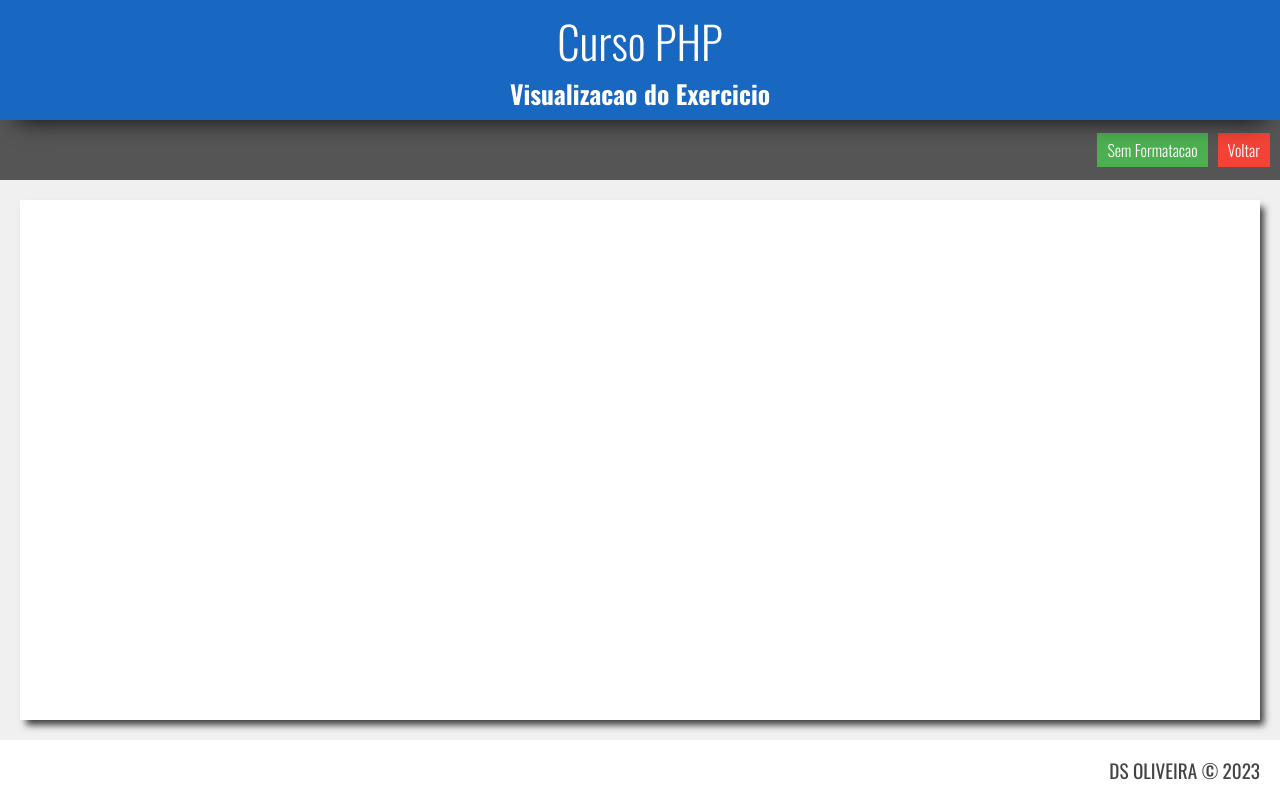
After one commit to Vectt0r/Projetos_em_desenvolvimento, a PHP site: page /exercicio.php in a window 1280 px wide. The commit adds this page. Run offline with PHP 8.4, Linux system fonts and the light colour scheme.

Commit message:
Add files via upload

```diff
--- a/curso-php/assets/css/estilo.css
+++ b/curso-php/assets/css/estilo.css
@@ -76,6 +76,8 @@ box-shadow: 5px 6px 7px -1px rgba(0,0,0,0.75);
 
 .modulo {
     flex-basis: 32%;
+    margin-bottom: 20px;
+    border-radius: 5px;
 }
 
 .modulo > h3 {
@@ -108,3 +110,6 @@ box-shadow: 5px 6px 7px -1px rgba(0,0,0,0.75);
 .modulo > ul > li:hover {
     background-color: #EEE;
 }
+
+.modulo.roxo { border: 2px solid #6153dd}
+.modulo.roxo > h3 { background-color: #6153dd }
--- /dev/null
+++ b/curso-php/assets/css/exercicio.css
@@ -0,0 +1,33 @@
+body.exercicio {
+    grid-template-rows: 120px 60px 1fr 60px;
+    grid-template-areas:
+        "cabecalho"
+        "navegacao"
+        "principal"
+        "rodape";
+}
+
+.principal {
+    height: calc(100vh - 240px);
+}
+
+.navegacao {
+    grid-area:navegacao;
+    display: flex;
+    justify-content: flex-end;
+    align-items: center;
+    background-color: #555;
+}
+
+.navegacao > a {
+    text-decoration: none;
+    color: #fff;
+    font-weight: 300;
+    font-size: 1+3rem;
+    background-color: rgb(33, 150 ,243);
+    padding: 5px 10px;
+    margin-right: 10px;
+}
+
+.navegacao > a.verde { background: #4CAF50}
+.navegacao > a.vermelho { background-color: #F44336 }
--- /dev/null
+++ b/curso-php/exercicio.php
@@ -0,0 +1,30 @@
+<!DOCTYPE html>
+<html lang="pt-BR">
+<head>
+    <meta charset="UTF-8">
+    <link rel="preconnect" href="https://fonts.googleapis.com">
+    <link rel="preconnect" href="https://fonts.gstatic.com" crossorigin>
+    <link href="https://fonts.googleapis.com/css2?family=Oswald:wght@200;300;400;500;600;700&display=swap" rel="stylesheet">
+    <link rel="stylesheet" href="assets/css/estilo.css">
+    <link rel="stylesheet" href="assets/css/exercicio.css">
+
+    <title>Exercicio</title>
+</head>
+<body class="exercicio">
+    <header class="cabecalho">
+        <h1>Curso PHP</h1>
+        <h2>Visualizacao do Exercicio</h2>
+    </header>
+    <nav class="navegacao">
+        <a href="#" class="verde">Sem Formatacao</a>
+        <a href="index.php" class="vermelho">Voltar</a>
+    </nav>
+    <main id="a" class="principal">
+        <div class="conteudo">
+
+        </div>
+    </main>
+    <footer class="rodape">
+        DS OLIVEIRA &copy; <?= date('Y'); ?>
+</body>
+</html>
```
Also changed, not shown: curso-php/index.php (added, +30 -0 lines).
